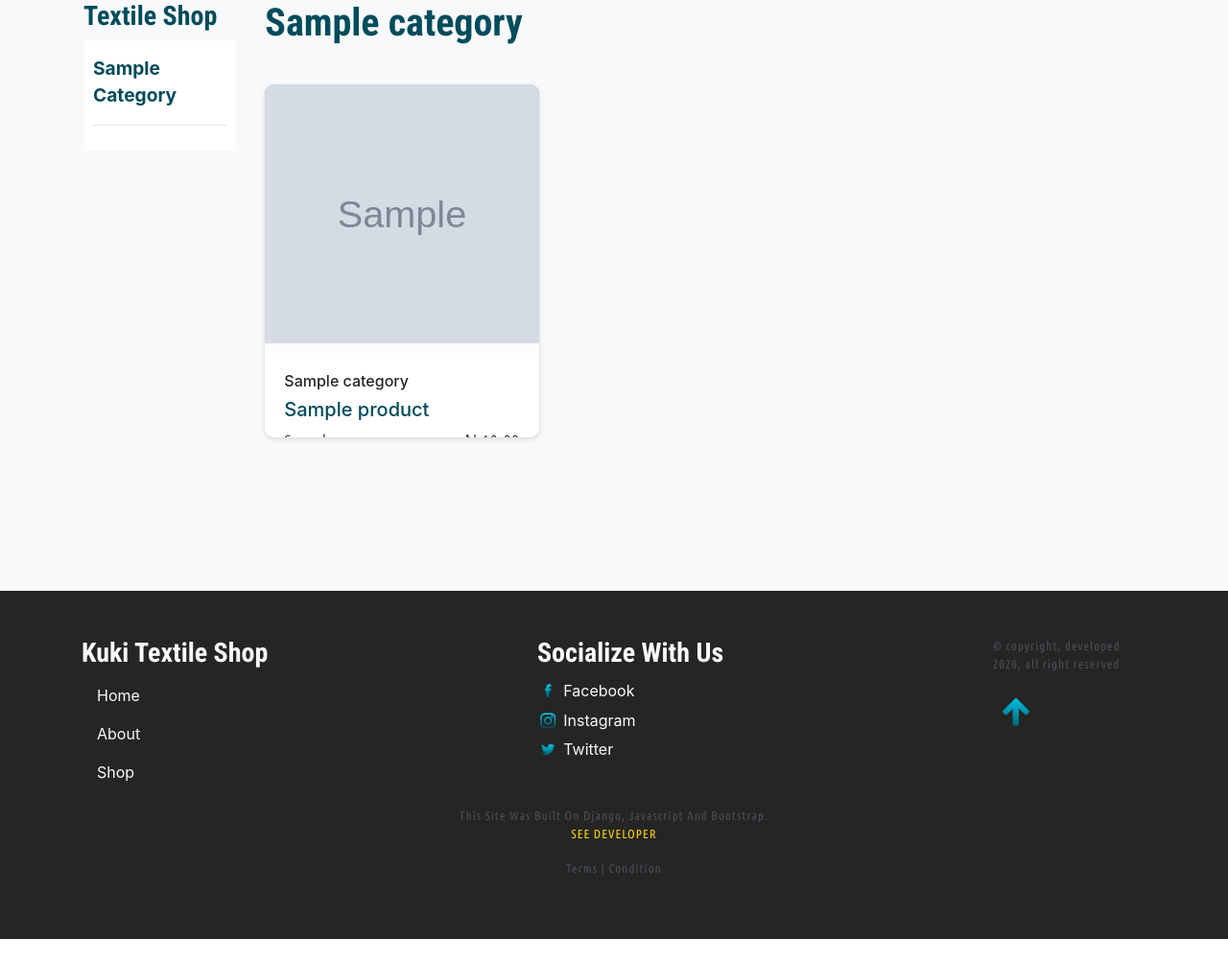
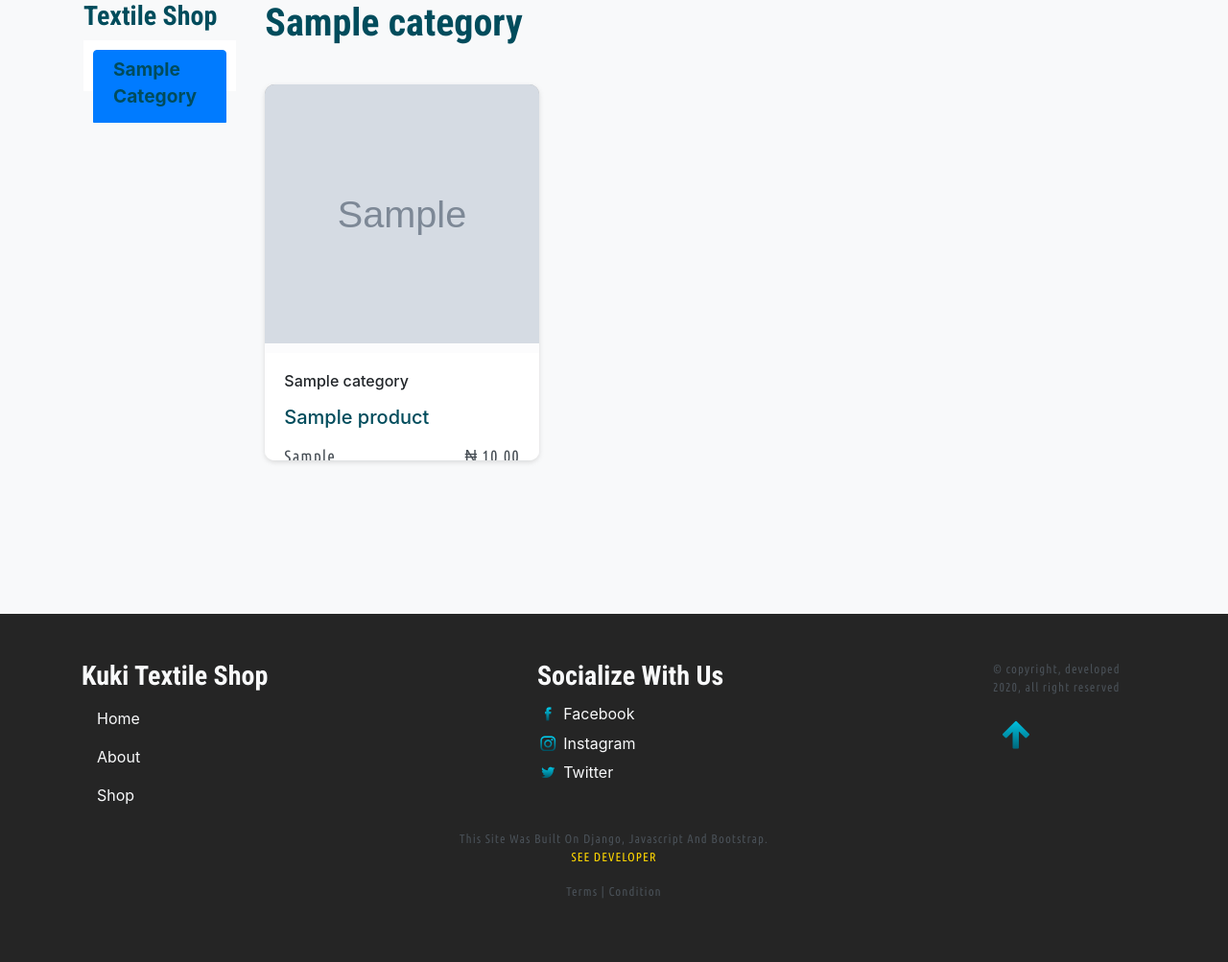
Before and after one commit to ndmichael/Kuki-shop, a Django app: a page that uses shop/templates/shop/product/item_list.html in a window 1280 px wide. Shown: the part 56-1059 px from the top of the page at 96% size. Before the commit the page ends 1035 px from the top, so only its background shows below. Run offline with Django 3.2, Linux system fonts and the light colour scheme; tables that the repository leaves empty hold one stand-in row (values such as "Sample post"); grey boxes marked "Sample" are stand-in pictures; parts of the project's set-up code (start-up, migrations or seed data) failed here and were passed over; some libraries are stand-ins or nearby versions.

Commit message:
fixed the product display on item_list.html

```diff
--- a/shop/templates/shop/product/item_list.html
+++ b/shop/templates/shop/product/item_list.html
@@ -8,9 +8,10 @@
             <div class="row">
                 <aside class="col-sm-2 " id="sidebar">
                     <h3> <a href="{% url "shop:product_list" %}">Textile Shop</a></h3>
-                    <ul>
+                    <ul class="" >
                         {% for c in categories %}
-                            <li {% if category.slug == c.slug %}class="selected"{% endif %}>
+                            <li {% if category.slug == c.slug %}class="active list-group-item"
+                            {% else %}class="list-group-item"{% endif %} style="float: left;">
                                 <a href="{{ c.get_absolute_url }}">{{ c.name }}</a>
                             </li>
                             <hr>
@@ -28,9 +29,9 @@
                                         <img src="{{ product.image.url }}" class="w-100 img-fluid"/>
                                     </div>
                                     <div class="product-details">
-                                        <h6>{{ product.category }} </h6>
+                                        <h6 class="pb-2">{{ product.category }} </h6>
                                         <h5><a href="{{ product.get_absolute_url }}" >{{ product.name }}</a> </h5>
-                                        <p>{{ product.size }} <span class="float-right">&#x20A6; {{ product.price }}</span></p>
+                                        <p class="py-2">{{ product.size }} <span class="float-right">&#x20A6; {{ product.price }}</span></p>
                                         <div class="faded-details">
                                             <!-- <form action="{% url "cart:cart_add" product.id %}" method="post">
                                                 {{ cart_product_form }}
```
